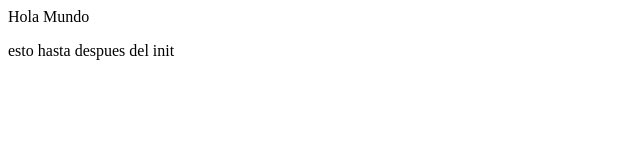
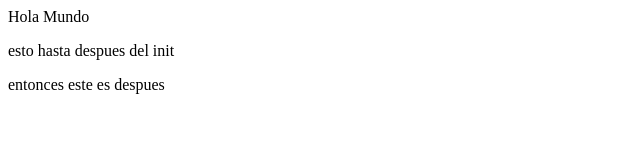
Before and after one commit to Maxjo-Rm/primer-proyecto, a plain HTML site: page index.html in a window 1280 px wide. Shown: the whole page, without its empty margins (0-640 px from the left). Drawn offline with Linux system fonts and the light colour scheme.

Commit message:
segundo commit

```diff
--- a/index.html
+++ b/index.html
@@ -1,4 +1,5 @@
 <html>
     <p>Hola Mundo</p>
     <p>esto hasta despues del init</p>
+    <p>entonces este es despues</p>
 </html>
```
